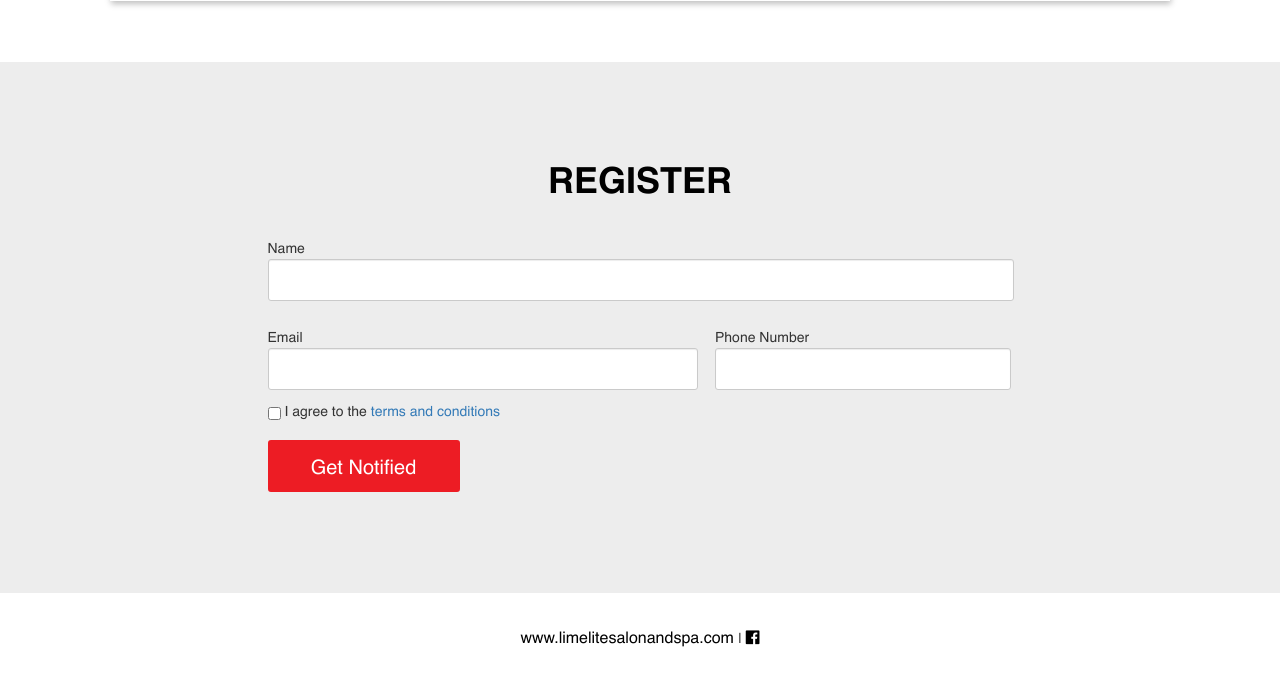
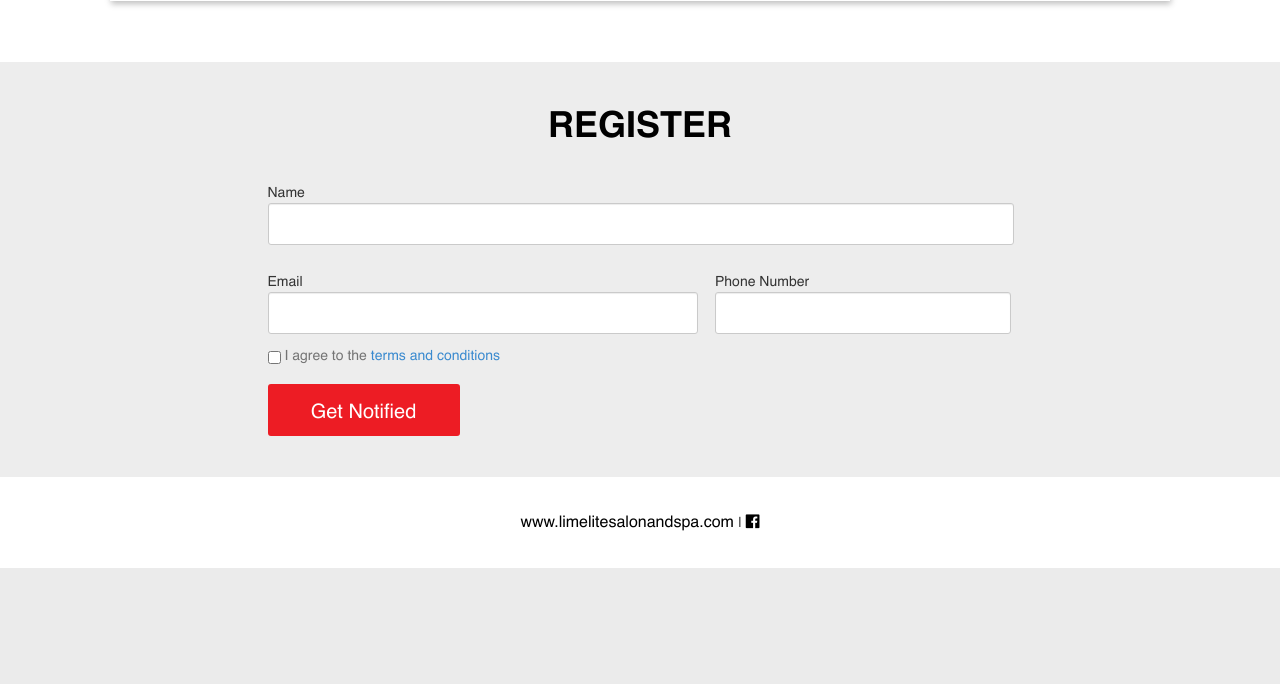
Before and after one commit to digitallyinspiredmedia/limelite, a PHP site: page /v1/index.php in a window 1280 px wide. Shown: the part 740-1424 px from the top of the page. After the commit the page ends 1308 px from the top, so only its background shows below. Run offline with PHP 8.4, Linux system fonts and the light colour scheme.

Commit message:
reduced the space in form and changed the color for check box

```diff
--- a/v1/css/style.css
+++ b/v1/css/style.css
@@ -66,9 +66,9 @@ box-shadow:         1px 3px 6px 0px rgba(0, 0, 0, 0.25);
 	left: 0;
 }
 .view{
-	margin-top: 56px;
+	/*margin-top: 56px;
+	margin-bottom: 60px;*/
     overflow: hidden;
-    margin-bottom: 60px;
     text-align: center;
 }
 .modal-body{
@@ -268,6 +268,16 @@ span.service {
 .checkbox{
 	width: 746px;
 	text-align: left;
+}
+.checkbox a{
+	color: #3a8acf;
+}
+.checkbox a:hover,
+.checkbox a:focus{
+	color: #ff0000;
+}
+.checkbox label{
+	color: #747474;
 }
 .group.atc{
 	padding-bottom: 8px;
```
